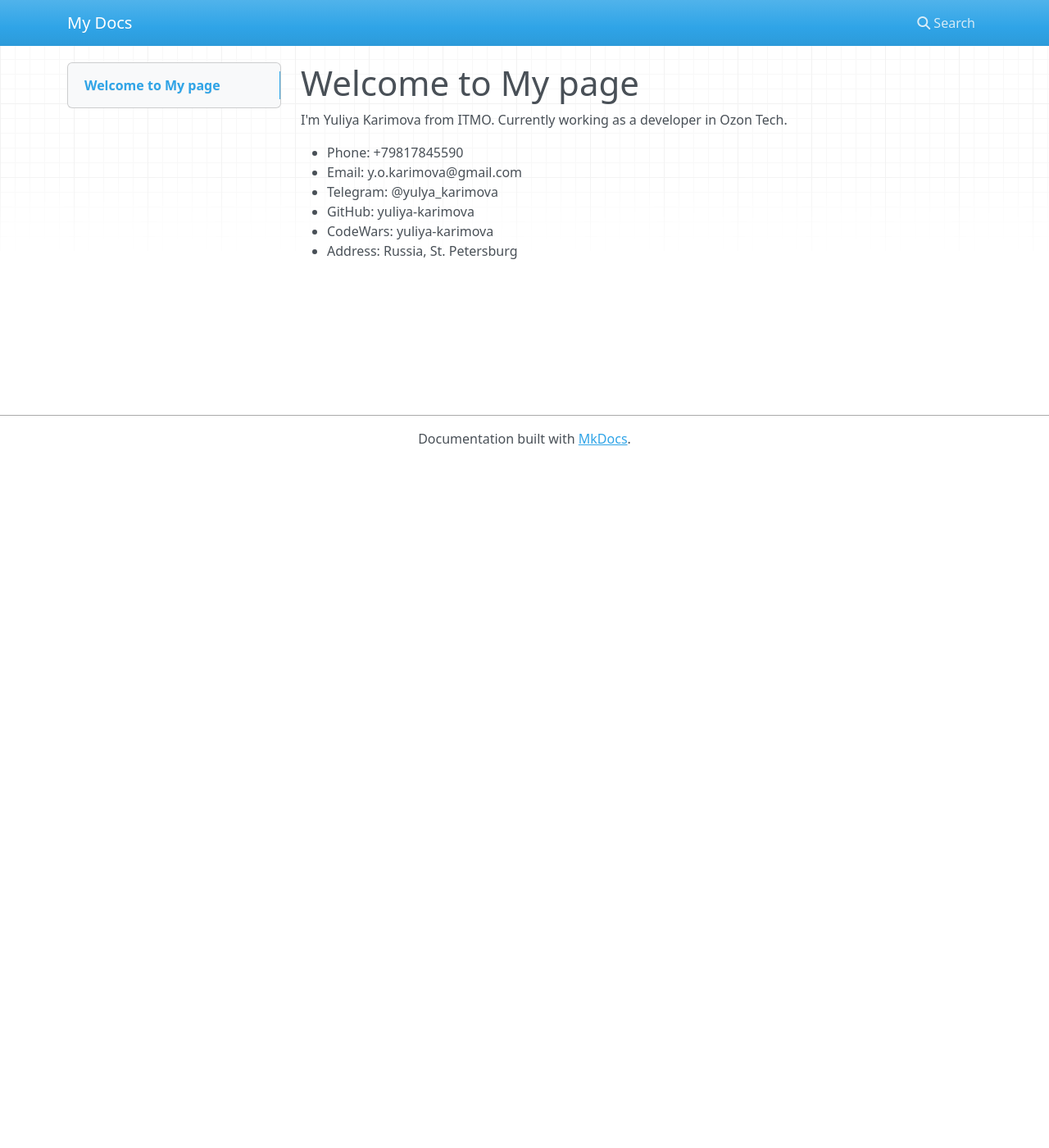
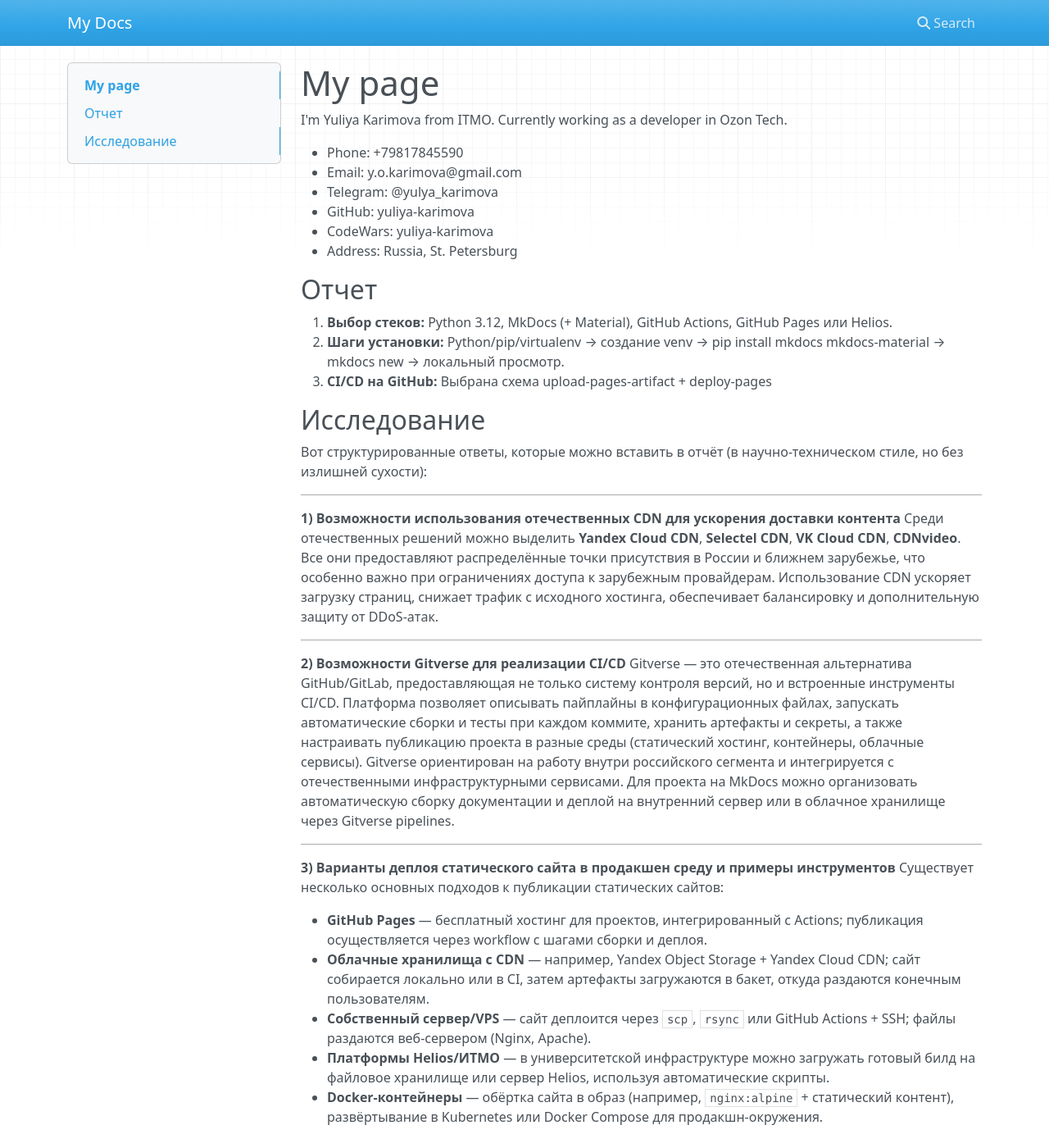
Before and after one commit to yuliya-karimova/python-itmo, an MkDocs documentation site: the page built from docs/index.md, in a window 1280 px wide and 1400 px high. Shown: the whole window at 82% size. Built offline with MkDocs 1.6.1, drawn with Linux system fonts in a browser that asks for light colours; nearby versions of some CDN libraries.

Commit message:
feat: add report

```diff
--- a/docs/index.md
+++ b/docs/index.md
@@ -1,4 +1,4 @@
-# Welcome to My page
+# My page
 
 I'm Yuliya Karimova from ITMO.
 Сurrently working as a developer in Ozon Tech.
@@ -9,3 +9,37 @@
 - GitHub: yuliya-karimova
 - CodeWars: yuliya-karimova
 - Address: Russia, St. Petersburg
+
+
+## Отчет
+
+1. **Выбор стеков:**
+Python 3.12, MkDocs (+ Material), GitHub Actions, GitHub Pages или Helios.
+2. **Шаги установки:**
+Python/pip/virtualenv → создание venv → pip install mkdocs mkdocs-material → mkdocs new → локальный просмотр.
+3. **CI/CD на GitHub:**
+Выбрана схема upload-pages-artifact + deploy-pages
+
+## Исследование
+Вот структурированные ответы, которые можно вставить в отчёт (в научно-техническом стиле, но без излишней сухости):
+
+---
+
+**1) Возможности использования отечественных CDN для ускорения доставки контента**
+Среди отечественных решений можно выделить **Yandex Cloud CDN**, **Selectel CDN**, **VK Cloud CDN**, **CDNvideo**. Все они предоставляют распределённые точки присутствия в России и ближнем зарубежье, что особенно важно при ограничениях доступа к зарубежным провайдерам. Использование CDN ускоряет загрузку страниц, снижает трафик с исходного хостинга, обеспечивает балансировку и дополнительную защиту от DDoS-атак.
+
+---
+
+**2) Возможности Gitverse для реализации CI/CD**
+Gitverse — это отечественная альтернатива GitHub/GitLab, предоставляющая не только систему контроля версий, но и встроенные инструменты CI/CD. Платформа позволяет описывать пайплайны в конфигурационных файлах, запускать автоматические сборки и тесты при каждом коммите, хранить артефакты и секреты, а также настраивать публикацию проекта в разные среды (статический хостинг, контейнеры, облачные сервисы). Gitverse ориентирован на работу внутри российского сегмента и интегрируется с отечественными инфраструктурными сервисами. Для проекта на MkDocs можно организовать автоматическую сборку документации и деплой на внутренний сервер или в облачное хранилище через Gitverse pipelines.
+
+---
+
+**3) Варианты деплоя статического сайта в продакшен среду и примеры инструментов**
+Существует несколько основных подходов к публикации статических сайтов:
+
+* **GitHub Pages** — бесплатный хостинг для проектов, интегрированный с Actions; публикация осуществляется через workflow с шагами сборки и деплоя.
+* **Облачные хранилища с CDN** — например, Yandex Object Storage + Yandex Cloud CDN; сайт собирается локально или в CI, затем артефакты загружаются в бакет, откуда раздаются конечным пользователям.
+* **Собственный сервер/VPS** — сайт деплоится через `scp`, `rsync` или GitHub Actions + SSH; файлы раздаются веб-сервером (Nginx, Apache).
+* **Платформы Helios/ИТМО** — в университетской инфраструктуре можно загружать готовый билд на файловое хранилище или сервер Helios, используя автоматические скрипты.
+* **Docker-контейнеры** — обёртка сайта в образ (например, `nginx:alpine` + статический контент), развёртывание в Kubernetes или Docker Compose для продакшн-окружения.
```
